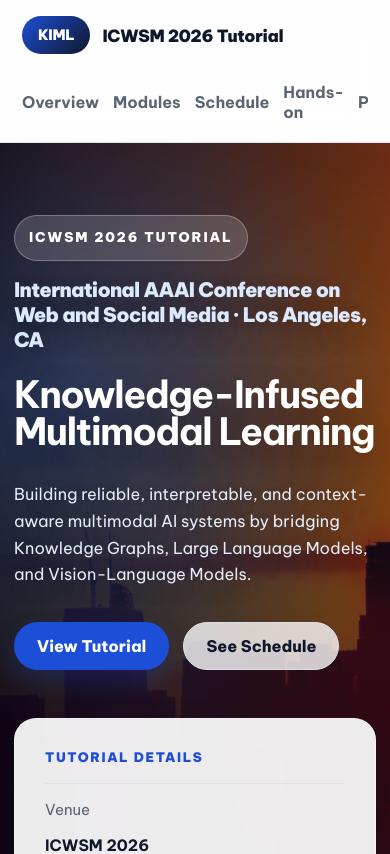
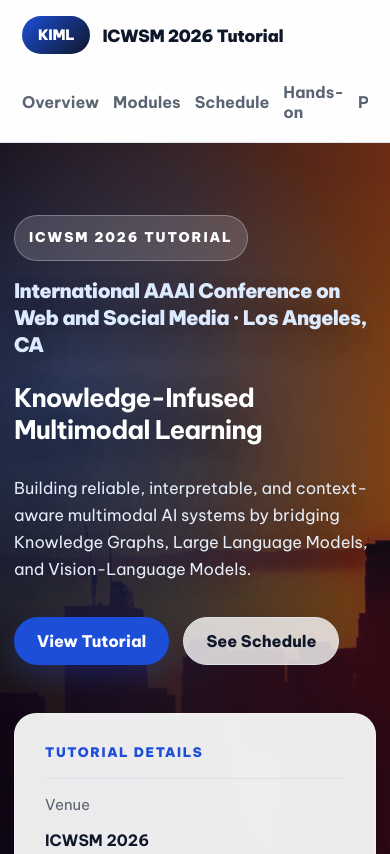
Before and after one commit to SWAN-AI/ICWSM_Tutorial, a React (Create React App) app: page / in a window 390 px wide. Shown: the top 854 px of the page. Built offline with nearby package versions, Linux system fonts and the light colour scheme.

Commit message:
fix font 2

```diff
--- a/src/App.css
+++ b/src/App.css
@@ -659,7 +659,7 @@
   max-width: 780px;
   margin: 0;
   color: #ffffff;
-  font-size: clamp(2.9rem, 6vw, 5.2rem);
+  font-size: clamp(1.9rem, 3vw, 2.8rem);
   line-height: 1;
   letter-spacing: -0.055em;
   text-shadow: 0 18px 48px rgba(0, 0, 0, 0.36);
@@ -729,10 +729,12 @@
     padding: 72px 0 62px;
   }
 
-  .hero-with-bg h1 {
-    font-size: 2.35rem;
-    letter-spacing: -0.04em;
+.hero-with-bg h1 {
+    font-size: 1.6rem;
+    line-height: 1.25;
+    letter-spacing: -0.035em;
   }
+
 
   .hero-with-bg .hero-subtitle {
     font-size: 1.02rem;
@@ -745,6 +747,7 @@
 
   .conference-line {
     font-size: 1.25rem;
+    line-height: 1.35;
   }
 
   .brand {
```
